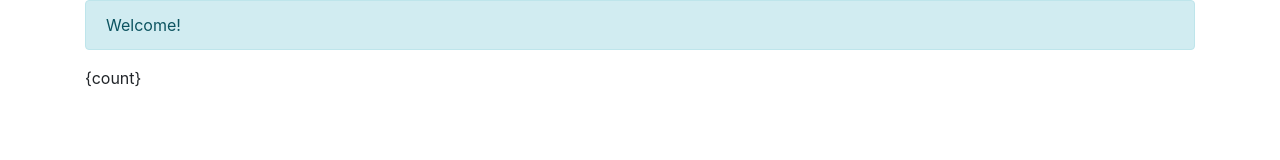
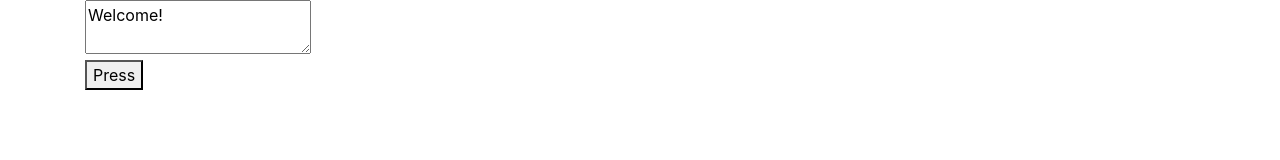
Before and after one commit to tuananh8395/webServer, a website: page index.html in a window 1280 px wide. Drawn offline with nearby package versions, Linux system fonts and the light colour scheme.

Commit message:
Update webServer

```diff
--- a/index.html
+++ b/index.html
@@ -7,12 +7,16 @@
 </head>
 <body>
 	<div class="container">
-		<div class="alert alert-info">
-			Welcome!
-		</div>
+		<textarea id="txt">Welcome!</textarea>
 		<div>
-			{count}
+			<button onclick="changeText()">Press</button>
 		</div>
 	</div>
+
+	<script type="text/javascript">
+		function changeText(){
+			txt.value = "Press"
+		}
+	</script>
 </body>
 </html>
```
